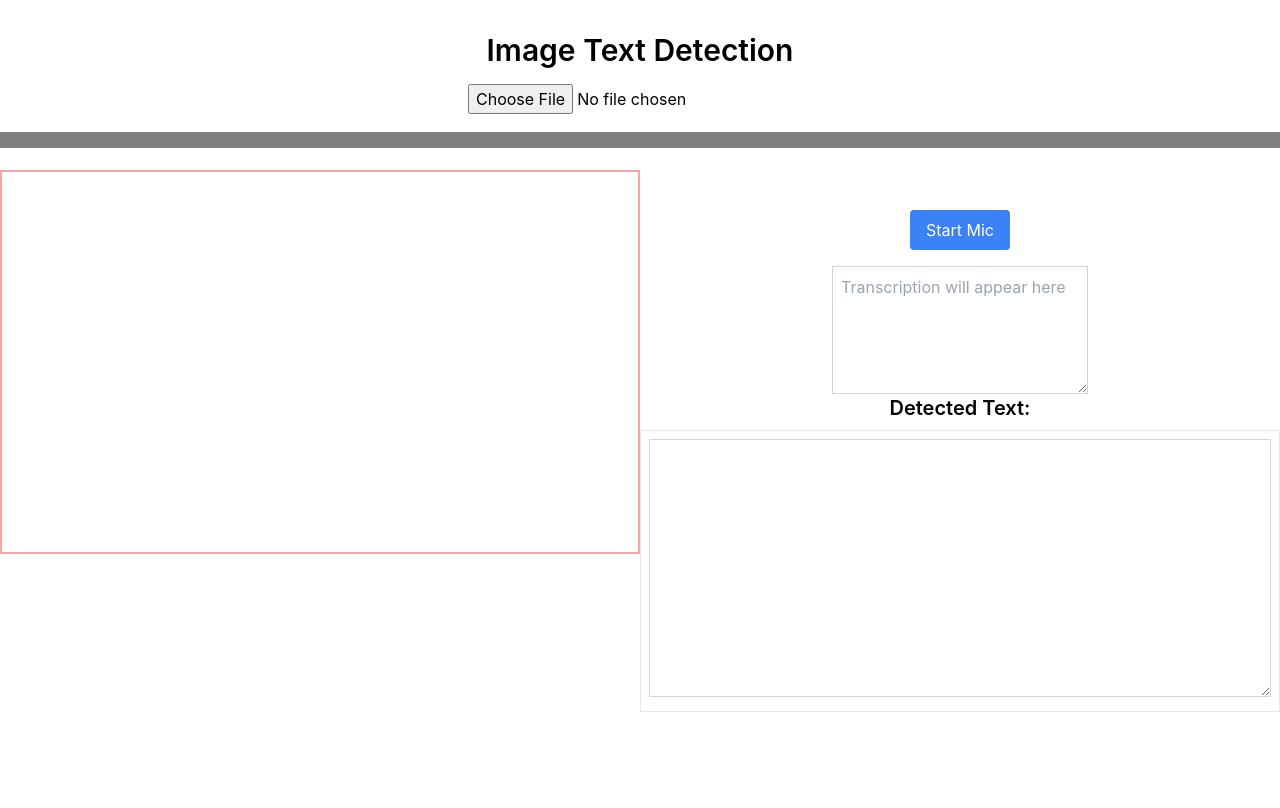
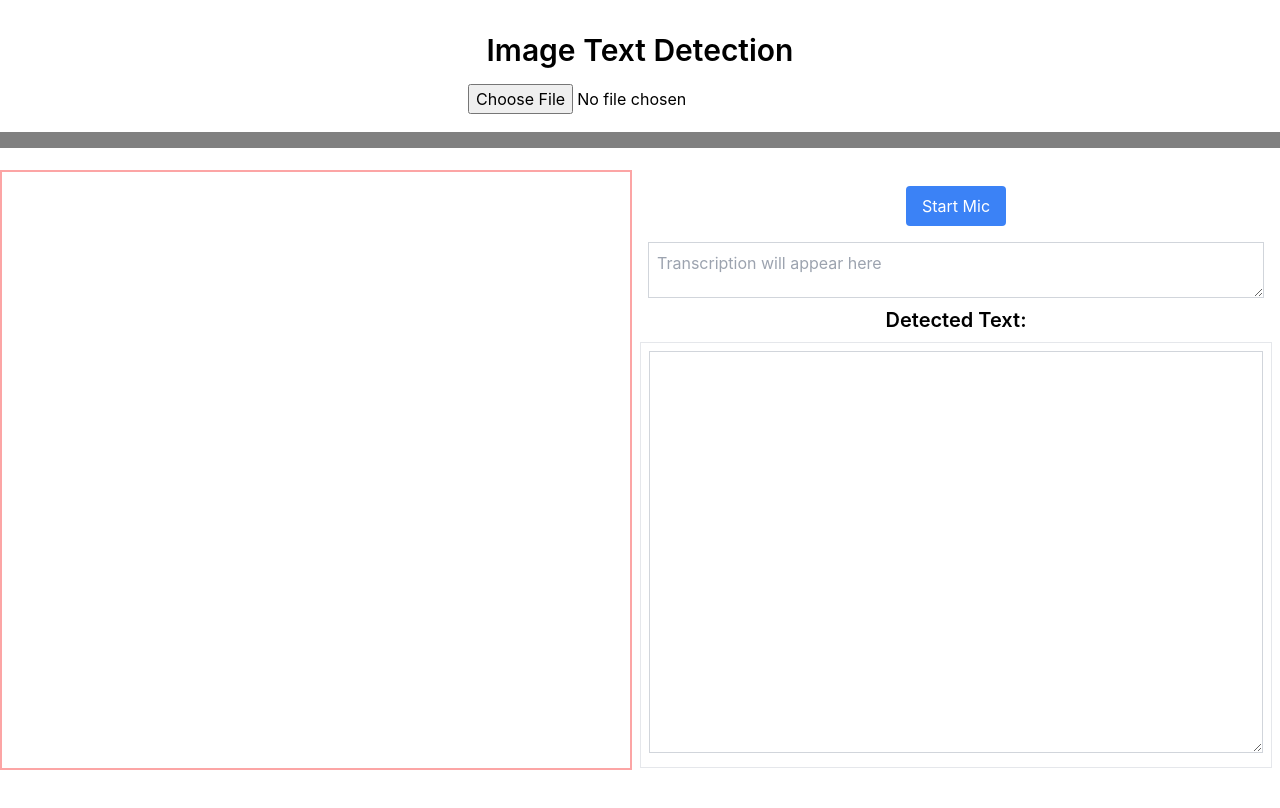
Before and after one commit to maksha19/OCR_Speech_AI, a React (Create React App) app: page / in a window 1280 px wide. Built offline with nearby package versions, Linux system fonts and the light colour scheme.

Commit message:
change by select range, position and css style

```diff
--- a/src/App.tsx
+++ b/src/App.tsx
@@ -1,7 +1,8 @@
 // App.js
-import React, { useState } from 'react';
+import React, { useState, useRef } from 'react';
 import SpeechRecognition from './SpeechRecognition';
 import Tesseract from 'tesseract.js'
+
 
 import './App.css';
 
@@ -9,6 +10,9 @@ const App = () => {
   const [image, setImage] = useState<null | string>(null);
   const [previewText, setPreviewText] = useState('');
   const [progress, setProgress] = useState(0);
+  const textareaRef = useRef<any>(null);
+  const [textSelection, setTextSelection] = useState<{start:string,end:string} | null>(null);
+  const [isStartMic, setIsStartMic] = useState<boolean | null>(null);
 
   const handleImageUpload = async (event: any) => {
     const file = event.target.files[0];
@@ -37,6 +41,43 @@ const App = () => {
     setPreviewText('');
   };
 
+  const updateScript = (voiceText:string) => {
+    console.log('updateScript',voiceText);
+    if(textSelection){
+      const {start, end} = textSelection
+      const startPointer = Number(start)
+      const endPointer = Number(end)
+      const updateText =  previewText.slice(0, Math.abs(startPointer)) + voiceText + previewText.slice(Math.abs(endPointer))
+      setPreviewText(updateText)
+      setTextSelection(null)
+    }
+  }
+
+  const selectTextSelection= (event:any) =>{
+    setTextSelection({
+      start:event.target.selectionStart,
+      end:event.target.selectionEnd
+    })
+    const selection = event.target.value.substring(
+      event.target.selectionStart,
+      event.target.selectionEnd,
+    );
+    console.log(selection)
+    setIsStartMic(true)
+  }
+  const updateMicStatus  = () =>{
+    setIsStartMic(null)
+  }
+  const getCursorPosition = () => {
+    if (textareaRef.current) {
+      setTextSelection({
+        start:textareaRef.current.selectionStart,
+        end:textareaRef.current.selectionEnd
+      })
+    }
+    return -1; // Return -1 if textareaRef is not available
+  };
+
 
   return (
     <div className="container mx-auto my-8 text-center">
@@ -57,24 +98,28 @@ const App = () => {
         </div>
       )}
 
-      <div className="flex flex-wrap justify-center items-start h-96">
-        <div className="w-full md:w-1/2 mb-4 md:mb-0 h-full border-2 border-red-300">
+      <div className="flex justify-center items-start min-h-[600px]  ">
+        <div className="w-full md:w-1/2 mb-4 md:mb-0 border-2 border-red-300 min-h-[600px] ">
           {image && (
             <div>
-              <img src={image} alt="Preview" className="max-w-full h-48 md:h-auto object-contain" />
+              <img src={image} alt="Preview" className="max-w-full max-h-[550px] object-contain" />
             </div>
           )}
         </div>
-        <div className="w-full md:w-1/2 h-full ">
-        <SpeechRecognition />
+        <div className="w-full md:w-1/2 h-full m-2">
+        <SpeechRecognition updateScript={updateScript} isStartMic={isStartMic} updateMicStatus={updateMicStatus} />
           <div>
             <h2 className="text-xl font-semibold mb-2">Detected Text:</h2>
             <div className='className="w-full p-2 border border-red-300"'>
               <textarea
+                ref={textareaRef}
                 value={previewText}
-                rows={10}
+                rows={16}
                 className="w-full p-2 border border-gray-300"
                 onChange={(e) => setPreviewText(e.target.value)}
+                onSelect={(e) => e.target.addEventListener("select",selectTextSelection)}
+                onKeyDown={e=> getCursorPosition()}
+                onClick={e=> getCursorPosition()}
               />
             </div>
           </div>
--- a/src/SpeechRecognition.tsx
+++ b/src/SpeechRecognition.tsx
@@ -1,13 +1,30 @@
 // SpeechRecognition.tsx
 import React, { useState, useEffect } from 'react';
 
+interface SpeechRecognition{
+  updateScript: (voiceText:string) => void;
+  isStartMic: boolean | null ;
+  updateMicStatus : () => void
+}
 
-const SpeechRecognition: React.FC = () => {
+const SpeechRecognition: React.FC<SpeechRecognition> = ({updateScript,isStartMic,updateMicStatus}) => {
   const [recognition, setRecognition] = useState<any>(
     null
   );
   const [isListening, setIsListening] = useState(false);
   const [transcription, setTranscription] = useState<string>('');
+
+  useEffect(() => {
+    console.log('Speech',transcription)
+    updateScript(transcription)
+  },
+  [transcription])
+
+  useEffect(() => {
+    if(isStartMic){
+      startListening()
+    }
+  },[isStartMic])
 
   useEffect(() => {
     const SpeechRecognition =
@@ -20,6 +37,7 @@ const SpeechRecognition: React.FC = () => {
 
     recognitionInstance.onend = () => {
       setIsListening(false);
+      updateMicStatus()
     };
 
     recognitionInstance.onresult = (e:any) => {
@@ -42,7 +60,7 @@ const SpeechRecognition: React.FC = () => {
   };
 
   return (
-    <div className="flex flex-col items-center mt-10">
+    <div className="flex flex-col items-center m-2">
       <button
         className={`bg-blue-500 text-white px-4 py-2 rounded ${
           isListening ? 'opacity-50 cursor-not-allowed' : 'cursor-pointer'
@@ -53,7 +71,7 @@ const SpeechRecognition: React.FC = () => {
         {isListening ? 'Listening...' : 'Start Mic'}
       </button>
       <textarea
-        className="mt-4 p-2 border border-gray-300 w-64 h-32"
+        className="mt-4 p-2 border border-gray-300 w-full h-14"
         placeholder="Transcription will appear here"
         value={transcription}
         readOnly
```
